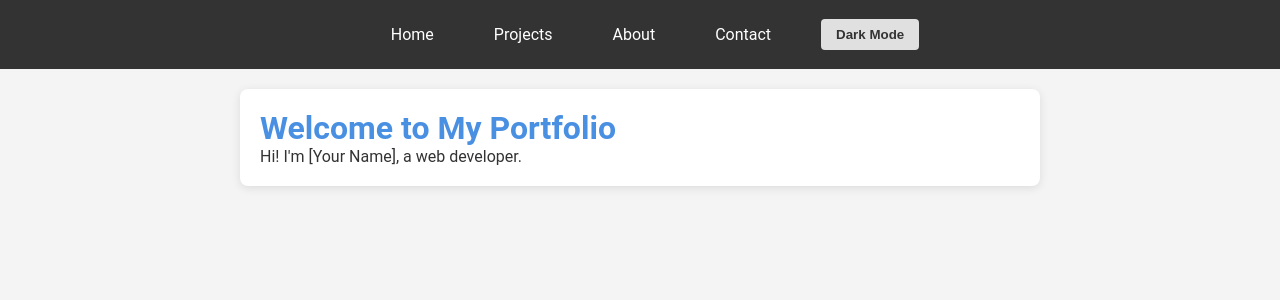
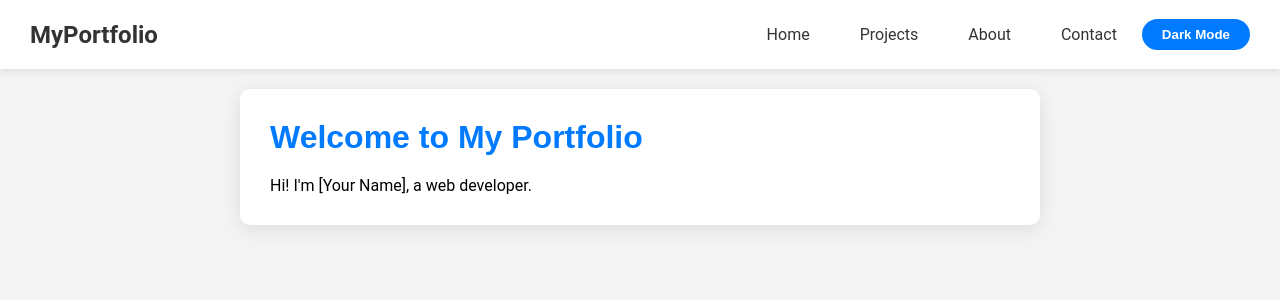
Before and after one commit to SchwarzNA/Portfolio, a React (Create React App) app: page / in a window 1280 px wide. Shown: the top 300 px of the page. Built offline with nearby package versions, Linux system fonts and the light colour scheme.

Commit message:
Updated Dark/Light Mode
Fixed the dark/light mode feature.

```diff
--- a/src/App.js
+++ b/src/App.js
@@ -1,23 +1,29 @@
 // src/App.js
-import React, { useState } from 'react';
+import React, { useState, useEffect } from 'react';
 import AppRouter from './AppRouter';
-import './styles.css'; // import the global styles
+import './styles.css'; // Global styles with theme variables
 
 const App = () => {
-  const [theme, setTheme] = useState('light');
+  // Initialize theme from localStorage if available
+  const [theme, setTheme] = useState(() => {
+    return localStorage.getItem('theme') || 'light';
+  });
 
   // Toggle between 'light' and 'dark'
   const toggleTheme = () => {
-    setTheme((prev) => (prev === 'light' ? 'dark' : 'light'));
+    setTheme(prev => (prev === 'light' ? 'dark' : 'light'));
   };
+
+  // Persist theme and update global body class on theme change
+  useEffect(() => {
+    localStorage.setItem('theme', theme);
+    // Adding the theme class to body for global styling
+    document.body.className = theme;
+  }, [theme]);
 
   return (
     // Apply a class to the top-level div based on the theme
     <div className={`App ${theme}`}>
-      {/*
-        Pass theme and toggleTheme down to AppRouter so
-        Navbar (inside AppRouter) can access them.
-      */}
       <AppRouter theme={theme} toggleTheme={toggleTheme} />
     </div>
   );
--- a/src/components/Navbar.js
+++ b/src/components/Navbar.js
@@ -1,20 +1,21 @@
-// src/components/Navbar.js
 import React from 'react';
 import { Link } from 'react-router-dom';
 
 const Navbar = ({ theme, toggleTheme }) => {
   return (
     <nav className="navbar">
-      {/* Your existing links */}
+      <div className="brand">
+        <Link to="/">MyPortfolio</Link>
+      </div>
+      <div className="nav-links">
         <Link to="/">Home</Link>
         <Link to="/projects">Projects</Link>
         <Link to="/about">About</Link>
         <Link to="/contact">Contact</Link>
-
-      {/* Theme Toggle Button */}
         <button className="theme-toggle-btn" onClick={toggleTheme}>
           {theme === 'light' ? 'Dark Mode' : 'Light Mode'}
         </button>
+      </div>
     </nav>
   );
 };
--- a/src/styles.css
+++ b/src/styles.css
@@ -1,5 +1,3 @@
-/* src/styles.css */
-
 /* RESET & BASE STYLES */
 * {
     margin: 0;
@@ -9,91 +7,105 @@
 
   body, html {
     height: 100%;
-    font-family: 'Roboto', 'Arial', sans-serif;
+    font-family: 'Poppins', 'Roboto', 'Arial', sans-serif;
+    background-color: var(--bg-color);
+    transition: background-color 0.3s ease, color 0.3s ease;
+    color: var(--text-color);
   }
 
-  /* LIGHT THEME vs DARK THEME
-     We'll use a container class on .App to handle toggling.
-  */
-  .App.light {
-    --bg-color: #f4f4f4;     /* light background */
-    --text-color: #333;      /* dark text */
-    --card-bg: #ffffff;      /* card background */
-    --navbar-bg: #333;       /* navbar background */
-    --navbar-text: #ffffff;  /* navbar links text */
-    --hover-bg: #575757;
-    --button-bg: #e0e0e0;
-    --button-text: #333;
+  /* THEME VARIABLES */
+  body.light {
+    --bg-color: #f4f4f4;        /* Light gray */
+    --text-color: #000;
+    --card-bg: #ffffff;
+    --navbar-bg: #ffffff;
+    --navbar-text: #333;
+    --hover-color: #007bff;     /* Blue accent */
+    --button-bg: #007bff;
+    --button-text: #ffffff;
   }
 
-  .App.dark {
-    --bg-color: #1f1f1f;     /* dark background */
-    --text-color: #f4f4f4;   /* light text */
-    --card-bg: #2a2a2a;      /* card background */
-    --navbar-bg: #121212;    /* even darker navbar background */
-    --navbar-text: #f4f4f4;
-    --hover-bg: #333333;
-    --button-bg: #444444;
-    --button-text: #f4f4f4;
-  }
-
-  /* APPLY THEME VARIABLES */
-  .App {
-    background-color: var(--bg-color);
-    color: var(--text-color);
-    min-height: 100vh;
-    transition: background-color 0.3s ease, color 0.3s ease;
+  body.dark {
+    --bg-color: #1f1f1f;        /* Dark gray */
+    --text-color: #fff;
+    --card-bg: #495057;
+    --navbar-bg: #212529;
+    --navbar-text: #f8f9fa;
+    --hover-color: #adb5bd;
+    --button-bg: #adb5bd;
+    --button-text: #212529;
   }
 
   /* NAVBAR */
   .navbar {
     display: flex;
-    justify-content: center;
+    justify-content: space-between;
     align-items: center;
+    padding: 15px 30px;
     background-color: var(--navbar-bg);
-    padding: 15px 0;
+    box-shadow: 0 2px 8px rgba(0,0,0,0.1);
   }
 
-  .navbar a {
+  .navbar .brand a {
+    font-size: 1.5rem;
+    font-weight: bold;
     color: var(--navbar-text);
     text-decoration: none;
-    margin: 0 15px;
-    padding: 10px 15px;
-    transition: background-color 0.3s;
   }
 
-  .navbar a:hover {
-    background-color: var(--hover-bg);
-    border-radius: 5px;
+  .navbar .nav-links {
+    display: flex;
+    align-items: center;
+  }
+
+  .navbar .nav-links a {
+    color: var(--navbar-text);
+    text-decoration: none;
+    margin: 0 10px;
+    padding: 10px 15px;
+    transition: color 0.3s;
+  }
+
+  .navbar .nav-links a:hover {
+    color: var(--hover-color);
   }
 
   /* THEME TOGGLE BUTTON */
   .theme-toggle-btn {
-    margin-left: 20px;
     background-color: var(--button-bg);
     color: var(--button-text);
     border: none;
-    padding: 8px 15px;
-    border-radius: 4px;
+    border-radius: 20px;
+    padding: 8px 20px;
     cursor: pointer;
-    font-weight: bold;
+    font-weight: 600;
     transition: background-color 0.3s;
   }
 
   .theme-toggle-btn:hover {
-    background-color: var(--hover-bg);
+    background-color: var(--hover-color);
   }
 
   /* CONTENT SECTIONS */
   .home, .projects, .about, .contact {
     max-width: 800px;
     margin: 20px auto;
-    padding: 20px;
+    padding: 30px;
     background-color: var(--card-bg);
-    border-radius: 8px;
-    box-shadow: 0 2px 10px rgba(0, 0, 0, 0.1);
+    border-radius: 10px;
+    box-shadow: 0 4px 20px rgba(0, 0, 0, 0.1);
+    transition: transform 0.3s ease, box-shadow 0.3s ease;
   }
 
+  .home:hover, .projects:hover, .about:hover, .contact:hover {
+    transform: translateY(-3px);
+    box-shadow: 0 8px 30px rgba(0, 0, 0, 0.15);
+  }
+
+  /* Headings */
   h1, h2 {
-    color: #4A90E2;
+    font-family: 'Poppins', sans-serif;
+    font-weight: 600;
+    color: var(--hover-color);
+    margin-bottom: 20px;
   }
```
Lines whose indentation alone changed are shown as unchanged.
